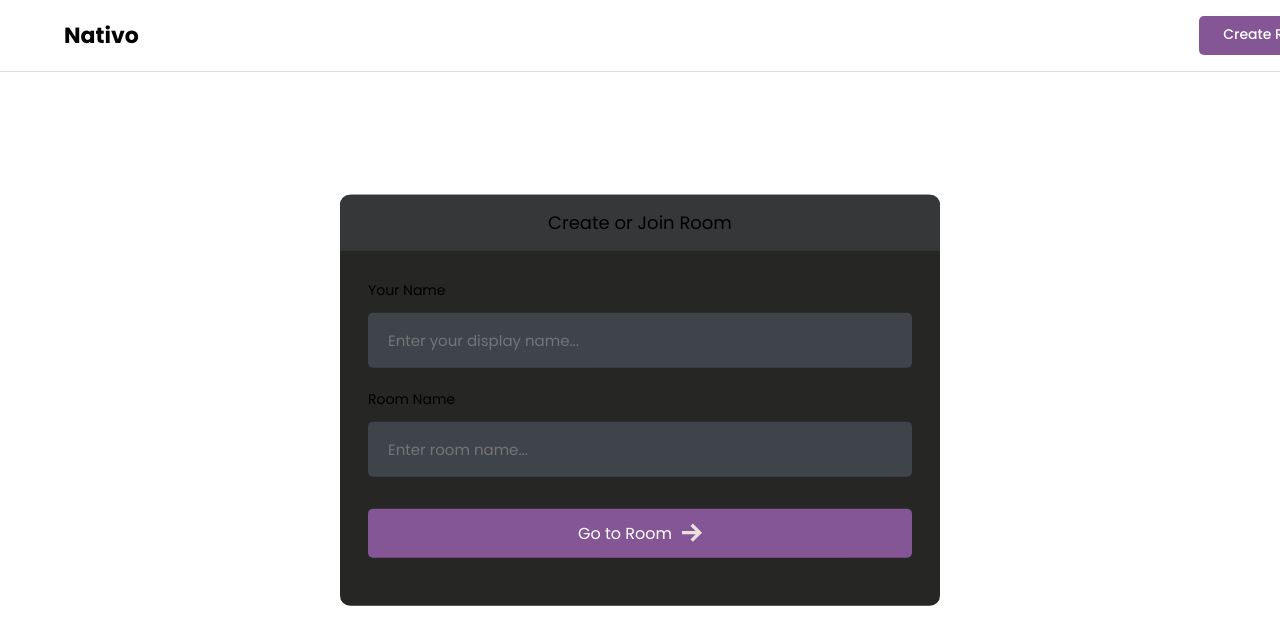
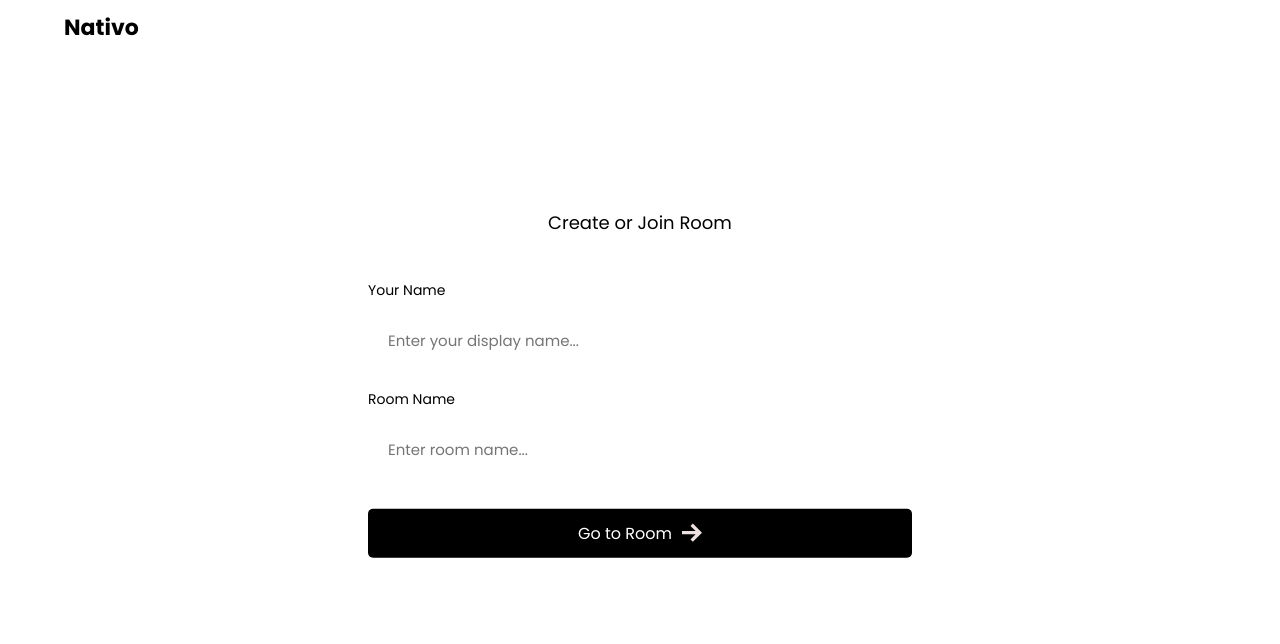
Before and after one commit to belxyRojas/videochat3, a plain HTML site: page lobby.html in a window 1280 px wide. Drawn offline with Linux system fonts and the light colour scheme.

Commit message:
estilos a blanco y btn de compartir importante estilos

```diff
--- a/css/lobby.css
+++ b/css/lobby.css
@@ -2,7 +2,7 @@
     width: 90%;
     max-width: 600px;
     border-radius: 10px;
-    background-color: #262625;
+    background-color: #fff;
     position: fixed;
     top: 50%;
     left: 50%;
@@ -14,13 +14,12 @@
   }
 
   #form__container__header {
-    border-radius: 10px 10px 0 0;
+
     padding: 10px;
     text-align: center;
-    background-color: #363739;
+    background-color: #fff;
     margin: 0;
     font-size: 18px;
-    font-size: 300;
     line-height: 0;
   }
 
@@ -39,20 +38,20 @@
 
   .form__field__wrapper input {
     box-sizing: border-box;
-    color: #fff;
+    color: #000;
     width: 100%;
     margin: 0;
     border: none;
     border-radius: 5px;
     padding: 16px 20px;
     font-size: 15px;
-    background-color: #3f434a;
+    background-color: #fff;
   }
 
   .form__field__wrapper button[type='submit'] {
     margin-top: 32px;
     cursor: pointer;
-    background-color: #845695;
+    background-color: #000;
     border: none;
     color: #fff;
     font-size: 16px;
--- a/css/main.css
+++ b/css/main.css
@@ -61,7 +61,7 @@ a {
   display: flex;
   justify-content: space-between;
   align-items: center;
-  border-bottom: 1px solid #ddd;
+
   background-color: #ffffff;
   padding: 16px 5%;
   z-index: 999;
--- a/lobby.html
+++ b/lobby.html
@@ -25,10 +25,10 @@
              Lobby
              <svg xmlns="http://www.w3.org/2000/svg" width="24" height="24" fill="#ede0e0" viewBox="0 0 24 24"><path d="M20 7.093v-5.093h-3v2.093l3 3zm4 5.907l-12-12-12 12h3v10h7v-5h4v5h7v-10h3zm-5 8h-3v-5h-8v5h-3v-10.26l7-6.912 7 6.99v10.182z"/></svg>
          </a>
-         <a class="nav__link" id="create__room__btn" href="lobby.html">
+         <!--a class="nav__link" id="create__room__btn" href="lobby.html">
              Create Room
             <svg xmlns="http://www.w3.org/2000/svg" width="24" height="24" fill="#ede0e0" viewBox="0 0 24 24"><path d="M12 0c-6.627 0-12 5.373-12 12s5.373 12 12 12 12-5.373 12-12-5.373-12-12-12zm6 13h-5v5h-2v-5h-5v-2h5v-5h2v5h5v2z"/></svg>
-         </a>
+         </a-->
      </div>
  </header>
 
```
Also changed, not shown: css/room.css (+7 -8 lines), index.html (+1 -1 lines).
